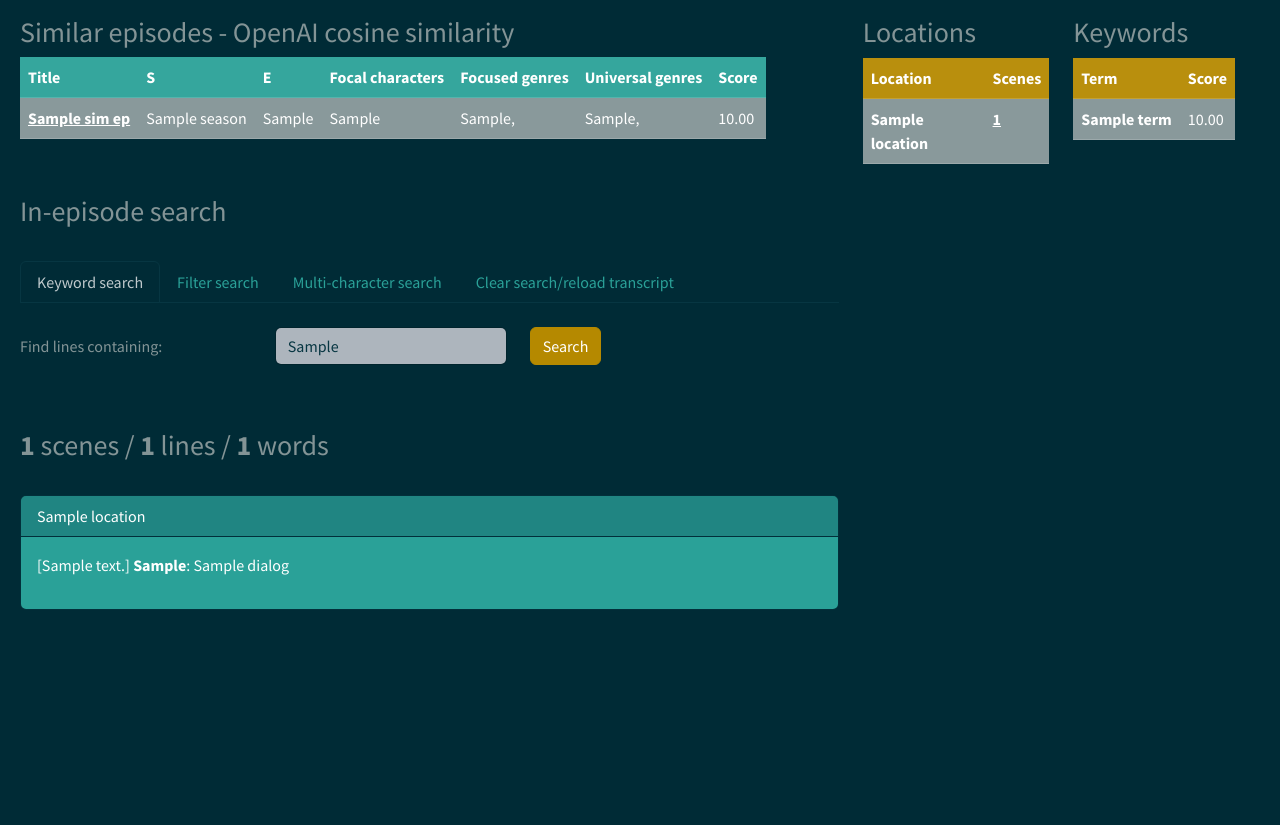
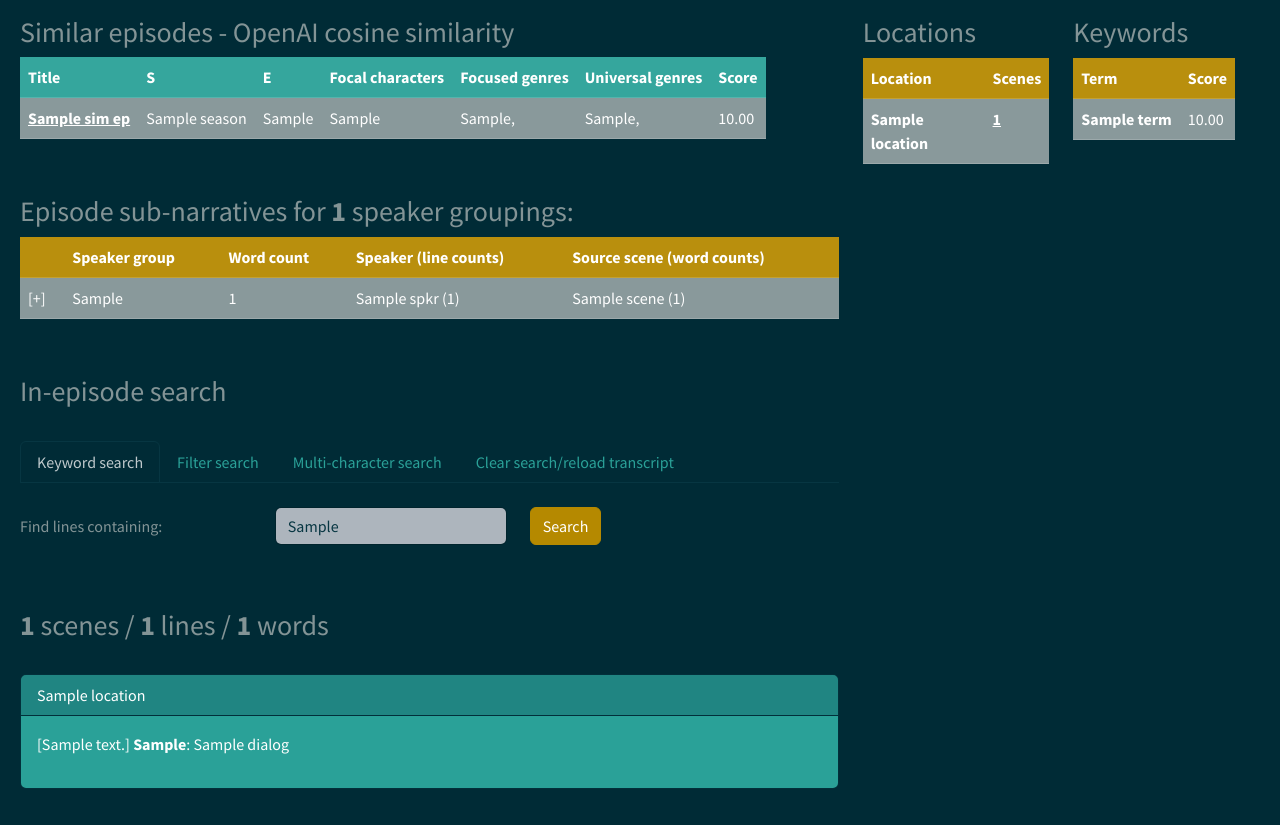
Before and after one commit to dannynoonan/transcript-playground, a Python web app: template app/templates/episode.html in a window 1280 px wide. Shown: the part 467-1292 px from the top of the page. Before the commit the page ends 1076 px from the top, so only its background shows below. Run offline with Jinja, Linux system fonts and the light colour scheme; the template is opened without the code that fills it: most values are stand-ins (such as "Sample title", 1, 10 or a date in 2020).

Commit message:
incorporate sub-narratives into episode page

```diff
--- a/app/templates/episode.html
+++ b/app/templates/episode.html
@@ -122,6 +122,51 @@
 				</div>
 				<p>&nbsp;</p>
 				<!-- end similar episodes -->
+
+				<!-- begin narrative sequences -->
+				{% if tdata['narrative_sequences'] %}
+				<h3>Episode sub-narratives for <strong>{{ tdata['narrative_sequences']|length }}</strong> speaker groupings:</h3>
+				<div class="table-responsive">
+                    <!-- https://stackoverflow.com/questions/68951263/how-to-make-accordion-table-with-bootstrap-5 -->
+                    <table class="table accordion">
+                        <thead>
+                            <tr class="table-primary">
+                                <th scope="col">&nbsp;</th>
+                                <th scope="col">Speaker group</th>
+                                <th scope="col">Word count</th>
+								<th scope="col">Speaker (line counts)</th>
+                                <th scope="col">Source scene (word counts)</th>
+                            </tr>
+                        </thead>
+                        <tbody>
+                            {% for narrative_sequence in tdata['narrative_sequences'] %}
+                            <tr class="table-secondary" data-bs-toggle="collapse" data-bs-target="#expandNarrative_{{ narrative_sequence['speaker_group'] }}">
+                                <td>[+]</td>
+								<td>{{ narrative_sequence['speaker_group'] }}</td>
+								<td>{{ narrative_sequence['word_count'] }}</td>
+                                <td>{% for spkr, lc in narrative_sequence['speaker_line_counts'].items() %}
+										{{ spkr }} ({{lc}}){% if not loop.last %},{% endif %}
+									{% endfor %}</td>
+									<td>{% for scene, wc in narrative_sequence['source_scene_word_counts'].items() %}
+										{{ scene }} ({{wc}}){% if not loop.last %},{% endif %}
+									{% endfor %}</td>
+                            </tr>
+                            <tr class="collapse accordion-collapse" id="expandNarrative_{{ narrative_sequence['speaker_group'] }}" data-bs-parent=".table">
+                                <td colspan="9">
+                                    <div class="overflow-scroll" style="max-height: 500px; color: #FFFFFF">
+                                    {% for narrative_line in narrative_sequence['narrative_lines'] %}
+										{{ narrative_line }}<br/>
+									{% endfor %}
+                                    </div>
+                                </td>
+                            </tr>
+                            {% endfor %}
+                        </tbody>
+                    </table>
+                </div>
+				<p>&nbsp;</p>
+				{% endif %}
+				<!-- end narrative sequences -->
 
 				<!-- begin in-episode search form -->
 				<h3>In-episode search</h3>
--- a/app/web/web_router.py
+++ b/app/web/web_router.py
@@ -199,6 +199,9 @@ def episode_page(request: Request, show_key: ShowKey, episode_key: str, search_t
 			sort_by = 'tfidf_score'
 		episode_topics_response = esr.fetch_episode_topics(show_key, episode_key, topic_grouping, limit=50, sort_by=sort_by)
 		tdata['topics_by_grouping'][topic_grouping] = episode_topics_response['episode_topics']
+
+	narrative_sequences_response = esr.fetch_narrative_sequences(show_key, episode_key)
+	tdata['narrative_sequences'] = narrative_sequences_response['narrative_sequences']
 
 	###### IN-EPISODE SEARCH ######
 
@@ -425,7 +428,7 @@ def character_page(request: Request, show_key: ShowKey, speaker: str, search_typ
 
 	speaker_mlt_response = esr.speaker_mlt_vector_search(show_key, speaker)
 	tdata['speaker_mlt_aggs'] = speaker_mlt_response['all_speaker_matches']
-	# TODO struggling with preserving season sorting
+	# TODO struggling to preserve season and episode sorting
 	tdata['speaker_mlt_series_matches'] = speaker_mlt_response['matches_by_speaker_series_embedding']
 	tdata['speaker_mlt_season_matches'] = speaker_mlt_response['matches_by_speaker_season_embedding']
 	tdata['speaker_mlt_episode_matches'] = speaker_mlt_response['matches_by_speaker_episode_embedding']
```
